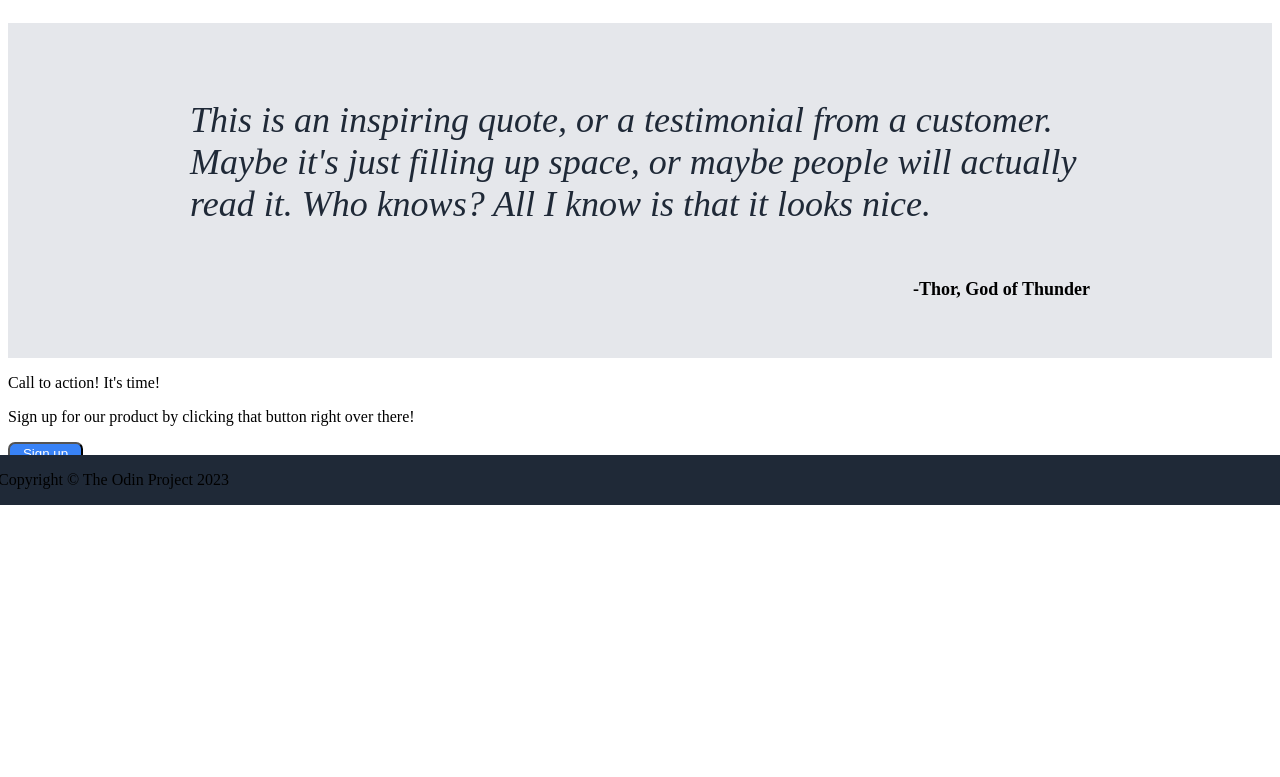
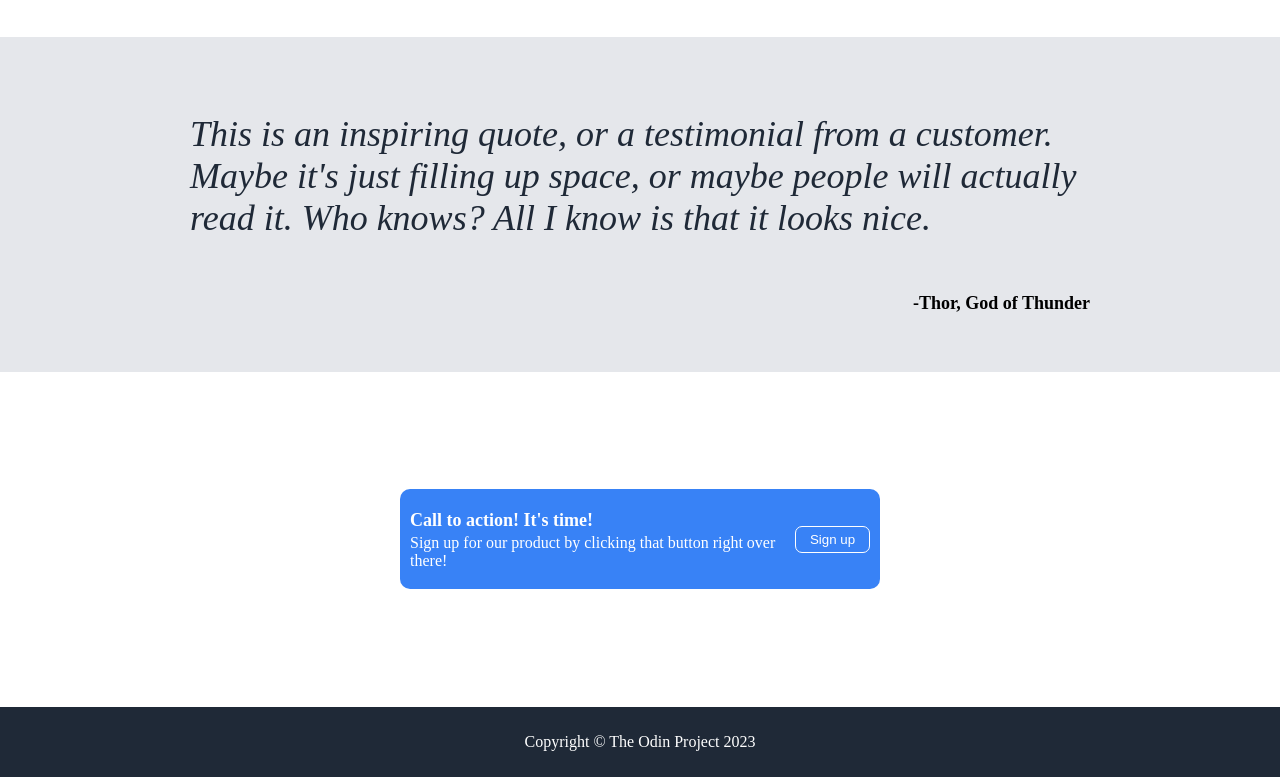
Before and after one commit to brian-p28/landing-page, a plain HTML site: page index.html in a window 1280 px wide. Shown: the part 832-1609 px from the top of the page. Before the commit the page ends 1337 px from the top, so only its background shows below. Drawn offline with Linux system fonts and the light colour scheme.

Commit message:
Style 4th section and footer of landing page

```diff
--- a/index.html
+++ b/index.html
@@ -54,9 +54,17 @@
     </div>
 
     <div class="four">
-        <p>Call to action! It's time!</p>
-        <p>Sign up for our product by clicking that button right over there!</p>
-        <button>Sign up</button>
+        <div class="blue">
+            <div class="text">
+                <p class="text-header">Call to action! It's time!</p>
+                <p class="text-body">Sign up for our product by clicking that button right over there!</p>
+            </div>
+            <div class="btn">
+                <button>Sign up</button>
+            </div>
+
+
+        </div>
     </div>
 
     <div class="footer">
--- a/style.css
+++ b/style.css
@@ -1,12 +1,12 @@
 body {
     display: flex;
     flex-direction: column;
+    margin: 0;
 }
 
 .one,
 .footer {
     background-color: #1F2937;
-    margin: -10px;
 }
 
 /* ~~~~~~~~~~~~~~~~~~~~~~~~~~~~~~~~~~~~~~~~~~~~~~~~~~~~~~~~~~~~~~~~~~~~~~~~~~~~~~~~~~~~~~~~~ */
@@ -44,9 +44,9 @@ button {
     background-color: #3882F6;
     width: 75px;
     border-radius: 7px;
-    padding: 2px 10px;
+    padding: 5px 12px;
     color: white;
-    /* border: 2px solid white; */
+    border: none;
 }
 
 .one-content {
@@ -78,6 +78,7 @@ button {
     justify-content: center;
     align-items: center;
     background-color: #b7b9bd;
+    border-radius: 7px;
 }
 
 .right p {
@@ -145,3 +146,49 @@ button {
 }
 
 /* ~~~~~~~~~~~~~~~~~~~~~~~~~~~~~~~~~~~~~~~~~~~~~~~~~~~~~~~~~~~~~~~~~~~~~~~~~~~~~~~~~~~~~~~~~ */
+
+.four{
+    display: flex;
+    align-items: center;
+    height: 335px;
+    padding: 0 400px
+}
+
+.blue {
+    height: 80px;
+    flex: 1;
+    background-color: #3882F6;
+    border-radius: 10px;
+    display: flex;
+    justify-content: space-evenly;
+    align-items: center;
+    padding: 10px;
+}
+
+.text {
+    color: white;
+}
+
+.text-header {
+    font-size: 18px;
+    font-weight: bold;
+}
+
+.text-body {
+    margin-top: -15px;
+    font-size: 16px;
+}
+
+.btn > button {
+    border: 1px solid white;
+}
+
+/* ~~~~~~~~~~~~~~~~~~~~~~~~~~~~~~~~~~~~~~~~~~~~~~~~~~~~~~~~~~~~~~~~~~~~~~~~~~~~~~~~~~~~~~~~~ */
+
+.footer {
+    display: flex;
+    align-items: center;
+    justify-content: center;
+    color: white;
+    padding: 10px;
+}
```
